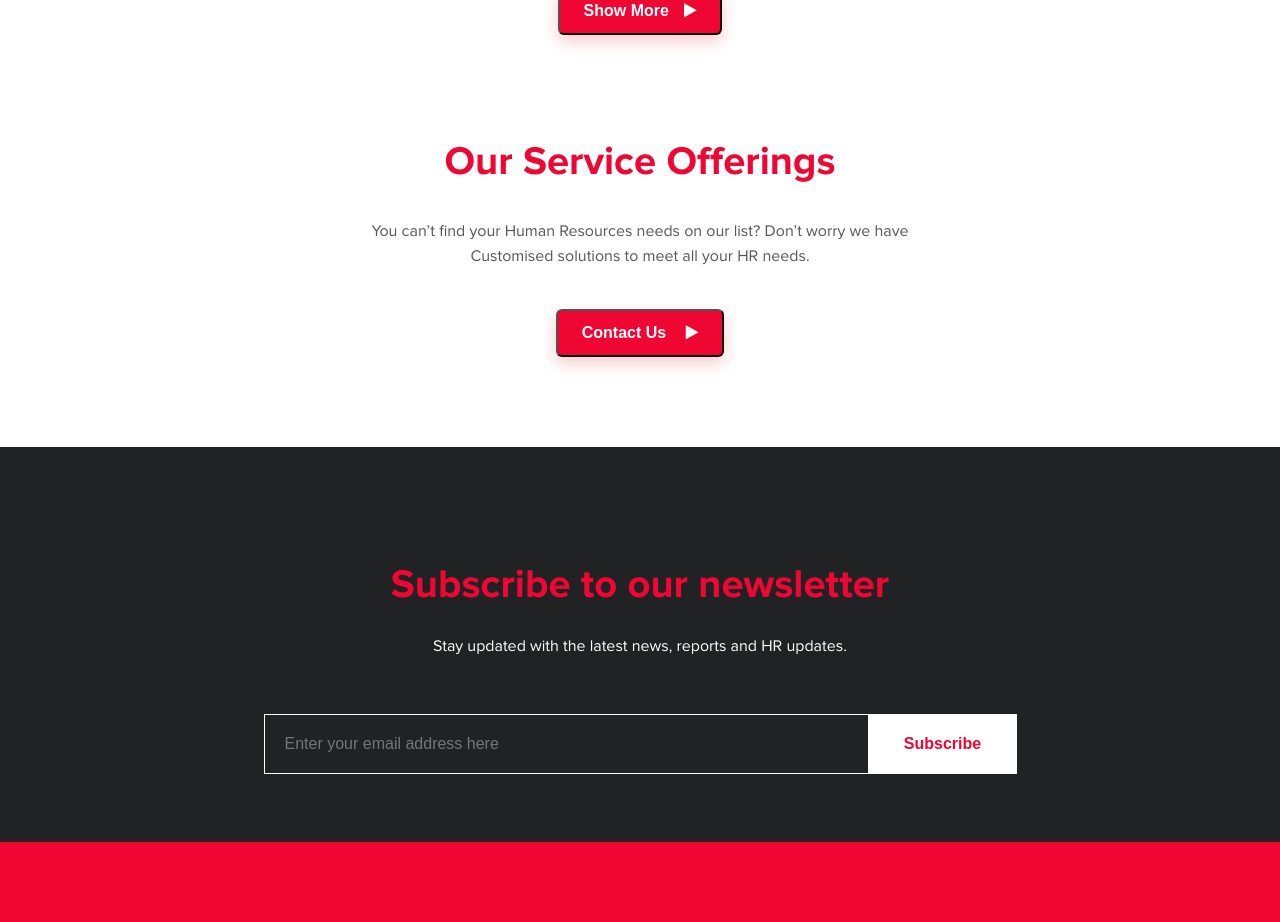
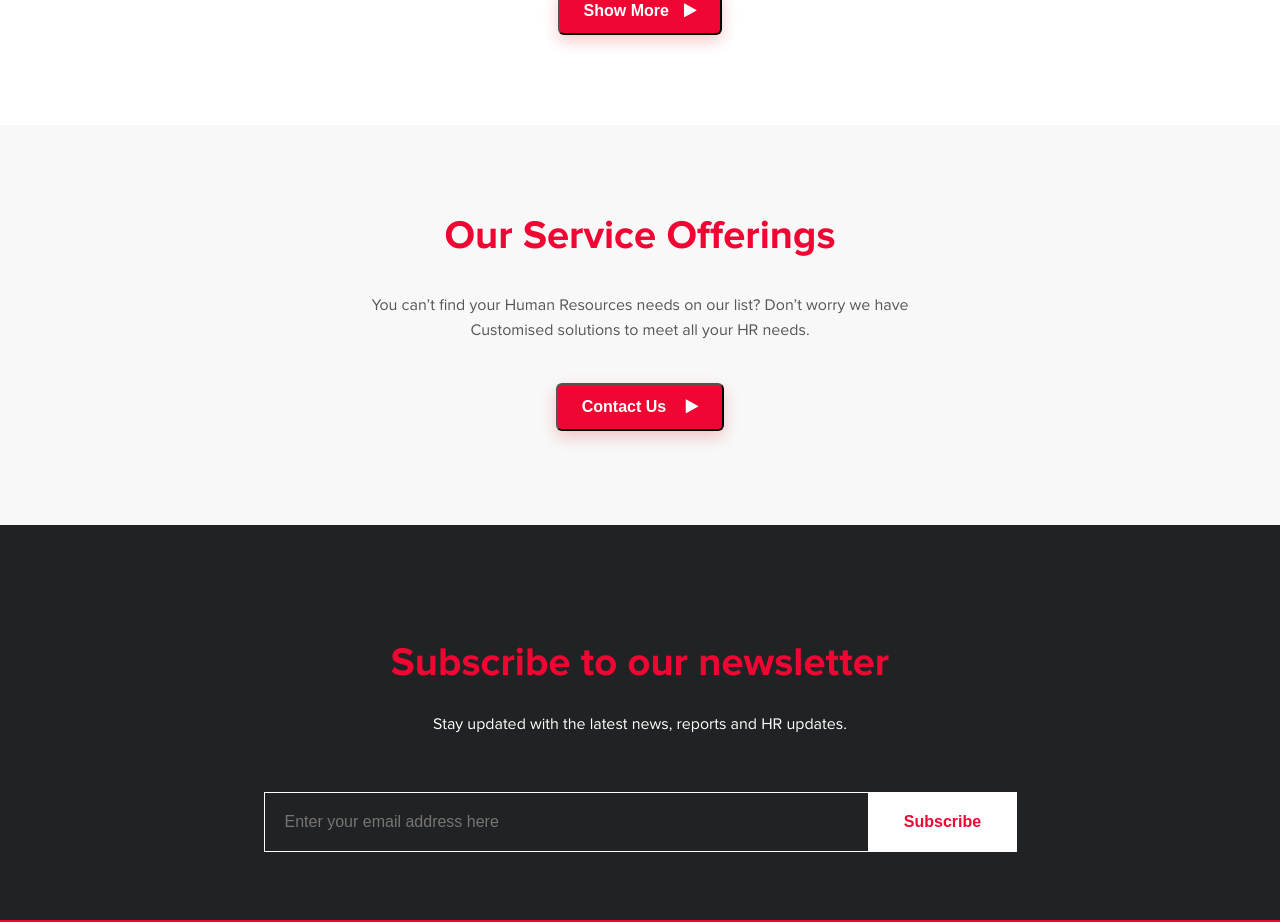
Before and after one commit to TechinnoverHub/hr-work, a React (Create React App) app: page /packages in a window 1280 px wide. Shown: the part 2500-3422 px from the top of the page. Built offline with nearby package versions, Linux system fonts and the light colour scheme; what google-maps-react would draw is missing.

Commit message:
packages adjustment

```diff
--- a/src/Pages/Packages/index.jsx
+++ b/src/Pages/Packages/index.jsx
@@ -174,7 +174,9 @@ function Packages() {
             </button>
           </div>
         </div>
+      </div>
 
+      <div className="services-section-wrapper">
         <div className="services-section">
           <div className="services-text-wrapper">
             <h3>Our Service Offerings</h3>
@@ -192,6 +194,7 @@ function Packages() {
           </div>
         </div>
       </div>
+
       <Newsletter />
       <Footer />
     </div>
--- a/src/Pages/Packages/index.scss
+++ b/src/Pages/Packages/index.scss
@@ -61,14 +61,26 @@
 }
 
 // SERVICES SECTION
+.services-section-wrapper {
+  background-color: #f8f8f8;
+  height: 400px;
+  align-items: center;
+  display: flex;
+  justify-content: center;
+  //   flex-direction: column;
+  margin-top: 90px;
+}
+
 .services-section {
   display: flex;
   justify-content: center;
-  margin: 110px 0px 90px 0px;
+  //   margin: 110px 0px 90px 0px;
+  //   margin-top: 20px;
 }
 
 .services-text-wrapper {
   text-align: center;
+  //   margin-top: 40px;
 
   h3 {
     font-weight: bold;
```
Also changed, not shown: src/Pages/SinglePackage/index.jsx (added, +22 -0 lines), src/Pages/SinglePackage/index.scss (added).
